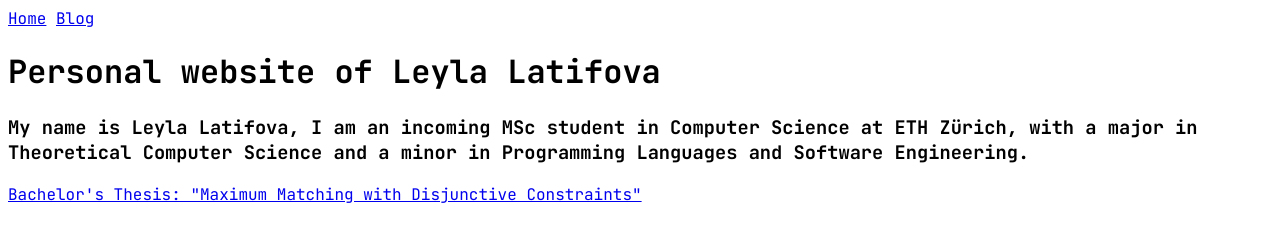
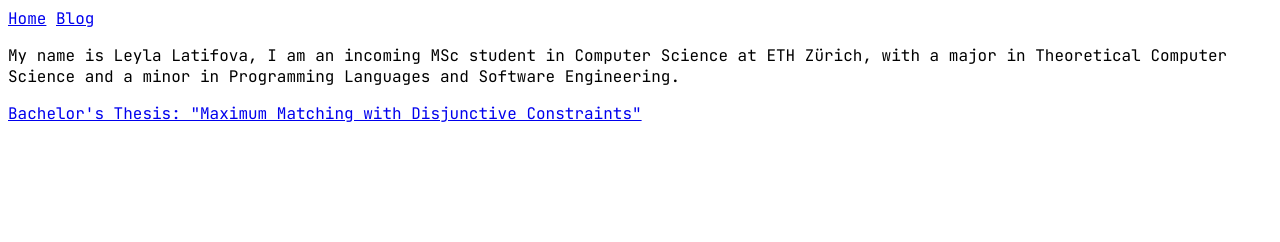
Before and after one commit to kartoschatatoscha/kartoschatatoscha.github.io, a plain HTML site: page index.html in a window 1280 px wide. Drawn offline with Linux system fonts and the light colour scheme.

Commit message:
Remove Personal Webpage Title

```diff
--- a/index.html
+++ b/index.html
@@ -9,11 +9,10 @@
 </head>
 <body>
   <a href="index.html">Home</a> <a href="blog.html">Blog</a>
-  <h1>Personal website of Leyla Latifova</h1>
-  <h3>My name is Leyla Latifova, I am an incoming MSc student in
+  <p>My name is Leyla Latifova, I am an incoming MSc student in
   Computer Science at ETH Zürich, with a major in Theoretical
   Computer Science and a minor in Programming Languages and
-  Software Engineering.</h3>
+  Software Engineering.</p>
   <a href="files/Leyla Latifova Bachelor's thesis.pdf" download> Bachelor's Thesis: "Maximum Matching with Disjunctive Constraints"</a>
 </body>
 </html>
```
